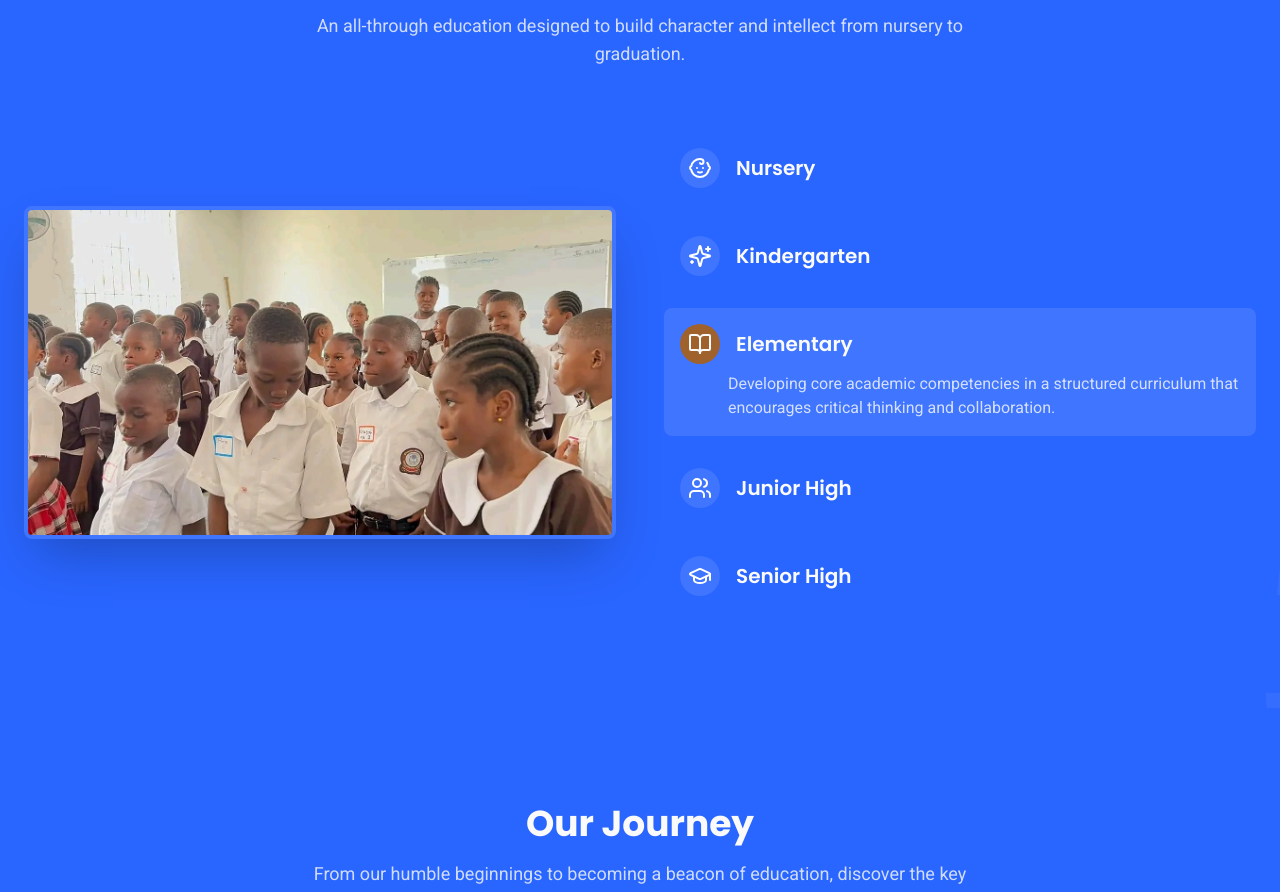
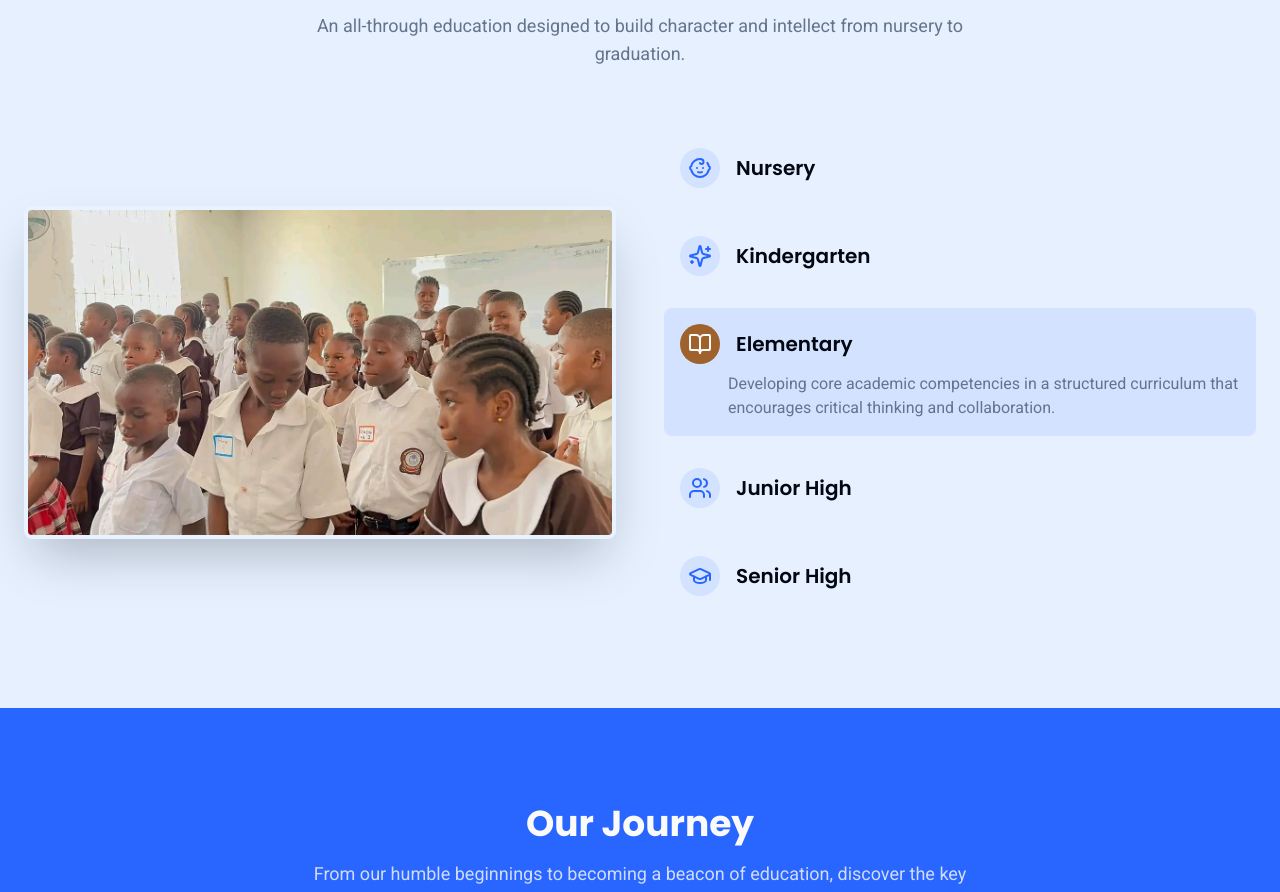
Before and after one commit to KayZee52/CMFI-website, a Next.js app: page /about in a window 1280 px wide. Shown: the part 1606-2498 px from the top of the page. Built offline with nearby package versions, Linux system fonts and the light colour scheme.

Commit message:
initial commit

```diff
--- a/src/components/sections/educational-journey-section.tsx
+++ b/src/components/sections/educational-journey-section.tsx
@@ -13,35 +13,36 @@ const journeyLevels = [
     icon: Baby,
     description: 'A nurturing start where curiosity and social skills blossom through play-based learning in a safe, caring environment.',
     imageUrl: '/images/levelsfive/nursery.jpeg',
-    imageHint: 'children playing blocks'
+    imageHint: 'children playing blocks',
+    objectPosition: 'center 25%',
   },
   {
     name: 'Kindergarten',
     icon: Sparkles,
     description: 'Building foundational literacy and numeracy skills while fostering creativity, independence, and a love for learning.',
     imageUrl: '/images/levelsfive/kindergarten.jpeg',
-    imageHint: 'child painting colorful'
+    imageHint: 'child painting colorful',
   },
   {
     name: 'Elementary',
     icon: BookOpen,
     description: 'Developing core academic competencies in a structured curriculum that encourages critical thinking and collaboration.',
     imageUrl: '/images/levelsfive/elementary.jpeg',
-    imageHint: 'students reading library'
+    imageHint: 'students reading library',
   },
   {
     name: 'Junior High',
     icon: Users,
     description: 'Transitioning to more advanced subjects, students deepen their knowledge and begin exploring specialized interests.',
     imageUrl: '/images/levelsfive/juniorhigh.jpeg',
-    imageHint: 'teenagers science class'
+    imageHint: 'teenagers science class',
   },
   {
     name: 'Senior High',
     icon: GraduationCap,
     description: 'A rigorous program focused on academic excellence, leadership development, and preparation for university and beyond.',
     imageUrl: '/images/levelsfive/seniorhigh.jpeg',
-    imageHint: 'students graduation caps'
+    imageHint: 'students graduation caps',
   },
 ];
 
@@ -49,17 +50,11 @@ const EducationalJourneySection = () => {
   const [activeLevel, setActiveLevel] = useState(journeyLevels[2]); // Default to Elementary
 
   return (
-    <section className="bg-primary text-primary-foreground relative overflow-hidden">
-      <div className="absolute inset-0">
-        <span className="absolute -bottom-1/4 -right-1/4 text-white/5 font-bold text-[40rem] leading-none select-none">
-          5
-        </span>
-      </div>
-
+    <section className="bg-background">
       <div className="container mx-auto px-6 relative z-10">
         <AnimateOnScroll className="text-center">
           <h2 className="font-headline text-3xl md:text-4xl font-bold">The CMFI Journey</h2>
-          <p className="mt-4 max-w-2xl mx-auto text-lg text-primary-foreground/80">
+          <p className="mt-4 max-w-2xl mx-auto text-lg text-muted-foreground">
             An all-through education designed to build character and intellect from nursery to graduation.
           </p>
         </AnimateOnScroll>
@@ -74,6 +69,7 @@ const EducationalJourneySection = () => {
                         data-ai-hint={level.imageHint}
                         fill
                         sizes="(max-width: 768px) 100vw, 50vw"
+                        style={{ objectPosition: level.objectPosition }}
                         className={cn(
                             "object-cover transition-opacity duration-500",
                             activeLevel.name === level.name ? "opacity-100" : "opacity-0"
@@ -89,19 +85,19 @@ const EducationalJourneySection = () => {
                         className={cn(
                             "p-4 rounded-lg cursor-pointer transition-all duration-300",
                             activeLevel.name === level.name
-                                ? 'bg-white/10'
-                                : 'bg-transparent hover:bg-white/5'
+                                ? 'bg-primary/10'
+                                : 'bg-transparent hover:bg-primary/5'
                         )}
                         onMouseEnter={() => setActiveLevel(level)}
                     >
                         <div className="flex items-center gap-4">
-                            <div className={cn("p-2 rounded-full transition-colors", activeLevel.name === level.name ? 'bg-accent text-accent-foreground' : 'bg-white/10 text-white')}>
+                            <div className={cn("p-2 rounded-full transition-colors", activeLevel.name === level.name ? 'bg-accent text-accent-foreground' : 'bg-primary/10 text-primary')}>
                                 <level.icon className="h-6 w-6" />
                             </div>
                             <h3 className="font-headline text-xl font-semibold">{level.name}</h3>
                         </div>
                         {activeLevel.name === level.name && (
-                             <p className="mt-2 text-primary-foreground/80 pl-12 animate-in fade-in duration-500">
+                             <p className="mt-2 text-muted-foreground pl-12 animate-in fade-in duration-500">
                                 {level.description}
                             </p>
                         )}
```
